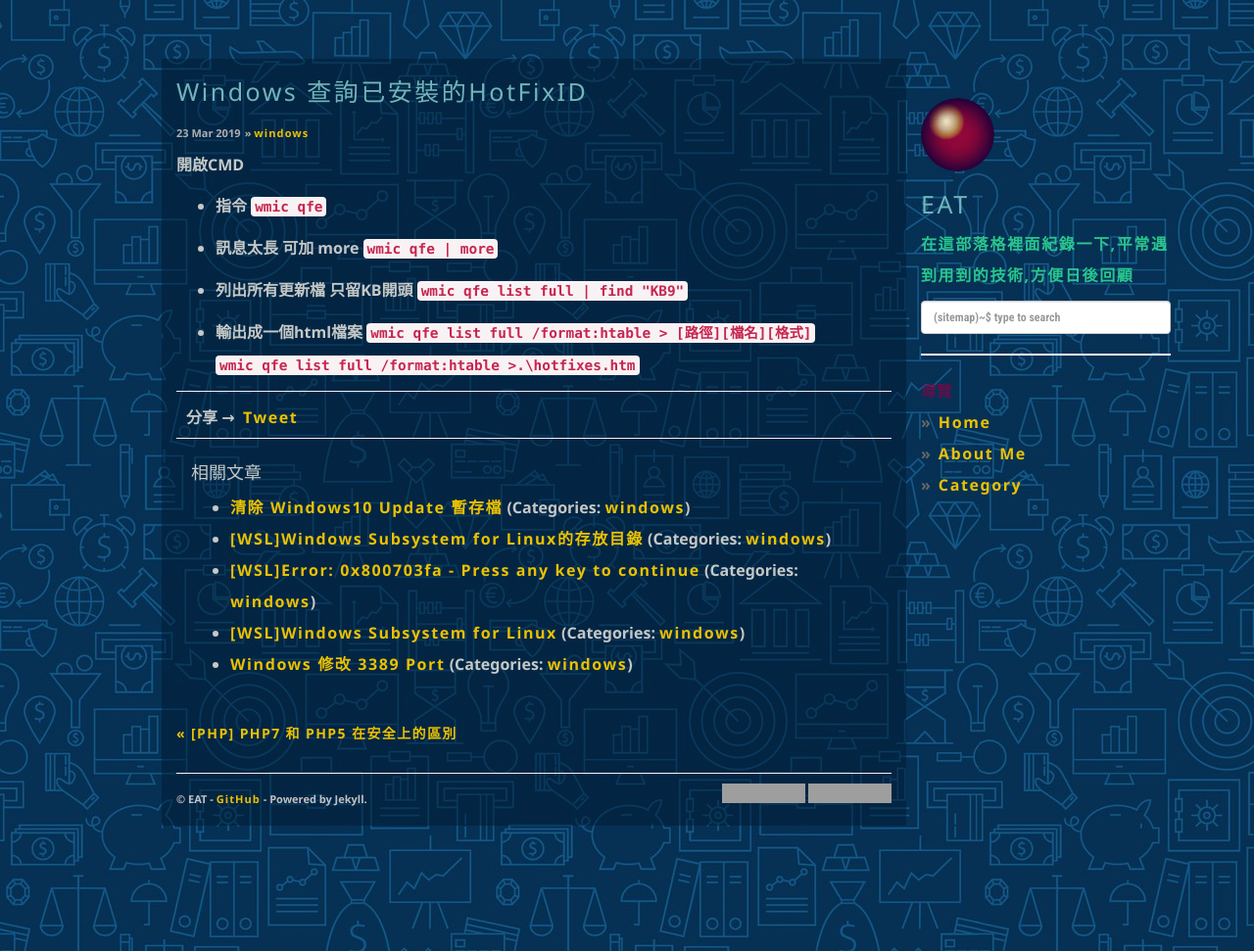
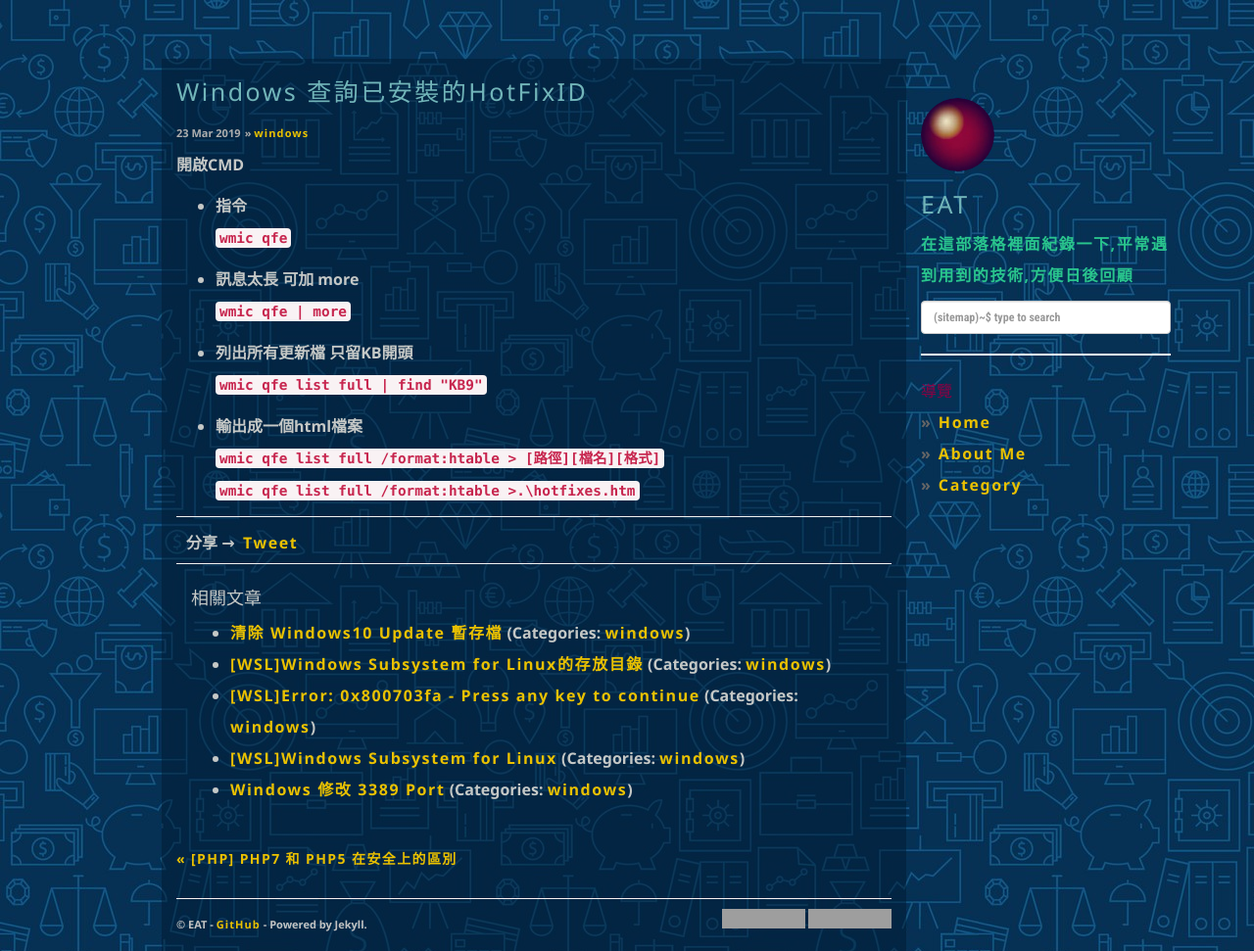
Before and after one commit to dyeat/dyeat.github.io, a Jekyll site: the page built from _posts/2019-03-24-Windows 查詢已安裝的HotFixID.md, in a window 1280 px wide and 971 px high. Shown: the whole window at 98% size. Built offline with Jekyll 4.4.1, drawn with Linux system fonts in a browser that asks for light colours; nearby versions of some CDN libraries; comment, search, counter and statistics services are not loaded; grey boxes are pictures that could not be loaded.

```diff
--- a/_posts/2019-03-24-Windows 查詢已安裝的HotFixID.md
+++ b/_posts/2019-03-24-Windows 查詢已安裝的HotFixID.md
@@ -8,15 +8,15 @@ tags: [windows]
 
 開啟CMD
 
-- 指令
+- 指令<br>
 `wmic qfe`
 
-- 訊息太長 可加 more
+- 訊息太長 可加 more<br>
 `wmic qfe | more`
 
-- 列出所有更新檔 只留KB開頭
+- 列出所有更新檔 只留KB開頭<br>
 `wmic qfe list full | find "KB9"`
 
-- 輸出成一個html檔案
+- 輸出成一個html檔案<br>
 `wmic qfe list full /format:htable > [路徑][檔名][格式]`
 `wmic qfe list full /format:htable >.\hotfixes.htm`
```
